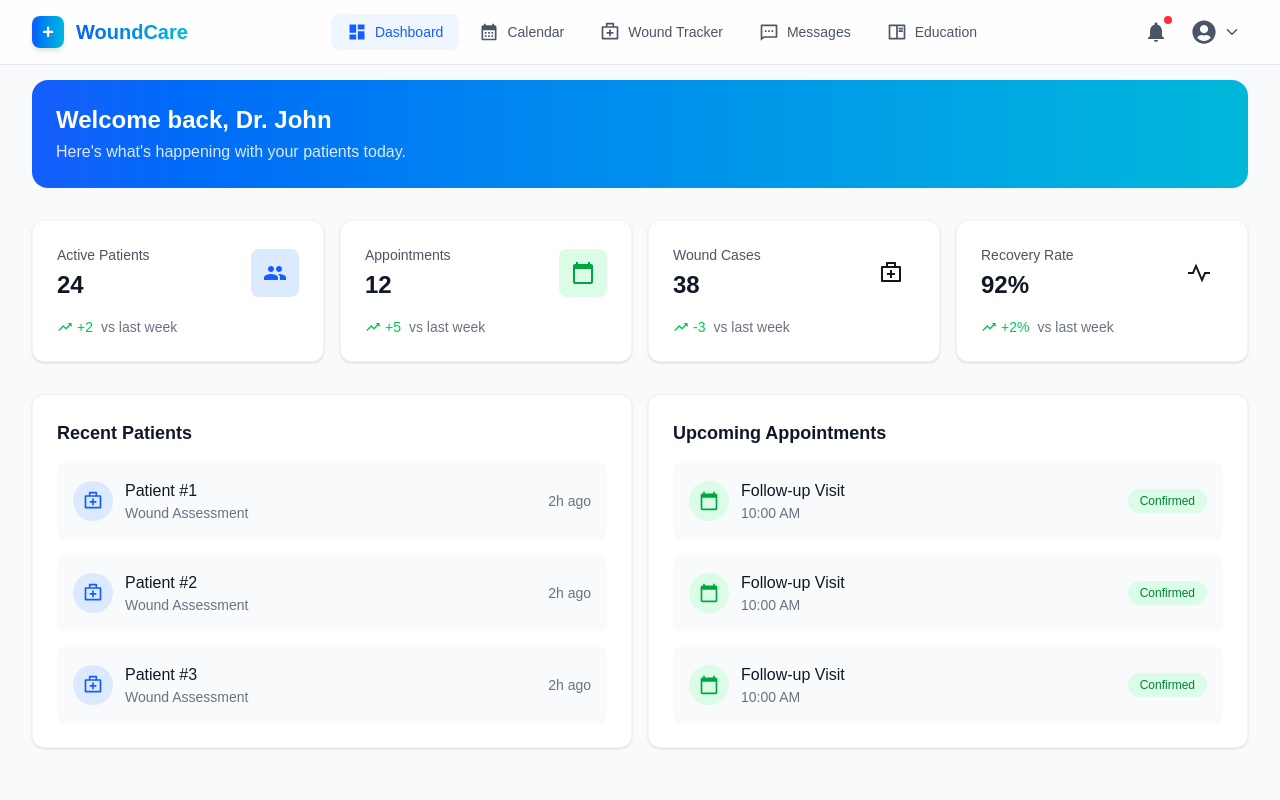
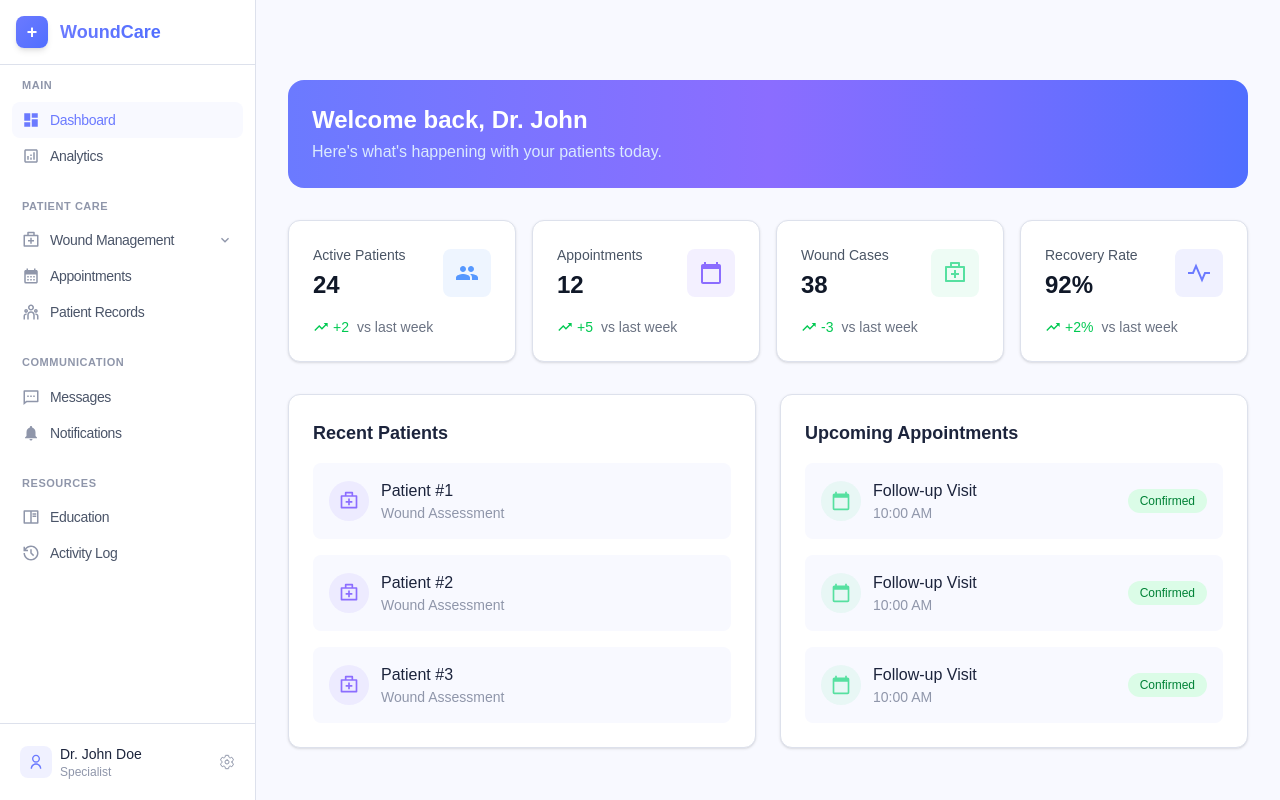
Before and after one commit to prusotamkrydv78/wound-care-app, a Next.js app: page /dashboard in a window 1280 px wide. Built offline with nearby package versions, Linux system fonts and the light colour scheme.

Commit message:
sidebar add instead of navbar

```diff
--- a/src/app/dashboard/page.jsx
+++ b/src/app/dashboard/page.jsx
@@ -4,34 +4,60 @@ import { RiFirstAidKitLine, RiPulseLine } from 'react-icons/ri';
 
 export default function Dashboard() {
   const stats = [
-    { title: 'Active Patients', value: '24', change: '+2', icon: MdPeople, color: 'blue' },
-    { title: 'Appointments', value: '12', change: '+5', icon: MdCalendarToday, color: 'green' },
-    { title: 'Wound Cases', value: '38', change: '-3', icon: RiFirstAidKitLine, color: 'purple' },
-    { title: 'Recovery Rate', value: '92%', change: '+2%', icon: RiPulseLine, color: 'cyan' },
+    {
+      title: 'Active Patients',
+      value: '24',
+      change: '+2',
+      icon: MdPeople,
+      bgColor: 'bg-[#5698FF]/10',  // secondary.blueA
+      iconColor: 'text-[#5698FF]'
+    },
+    {
+      title: 'Appointments',
+      value: '12',
+      change: '+5',
+      icon: MdCalendarToday,
+      bgColor: 'bg-[#8B6DFF]/10',  // secondary.purpleA
+      iconColor: 'text-[#8B6DFF]'
+    },
+    {
+      title: 'Wound Cases',
+      value: '38',
+      change: '-3',
+      icon: RiFirstAidKitLine,
+      bgColor: 'bg-[#56E0A0]/10',  // secondary.greenA
+      iconColor: 'text-[#56E0A0]'
+    },
+    {
+      title: 'Recovery Rate',
+      value: '92%',
+      change: '+2%',
+      icon: RiPulseLine,
+      bgColor: 'bg-[#6B7AFF]/10',  // brand.purple
+      iconColor: 'text-[#6B7AFF]'
+    },
   ];
 
   return (
-    <main className="min-h-screen bg-gray-50 pt-20 pb-8 px-4 sm:px-6 lg:px-8">
+    <main className="min-h-screen bg-[#F8F9FF] pt-20 pb-8 px-4 sm:px-6 lg:px-8">
       <div className="max-w-7xl mx-auto space-y-8">
         {/* Welcome Section */}
-        <div className="bg-gradient-to-r from-blue-600 to-cyan-500 rounded-2xl p-6 text-white">
-          <h1 className="text-2xl font-bold">Welcome back, Dr. John</h1>
+        <div className="bg-gradient-to-r from-[#6B7AFF] via-[#8B6DFF] to-[#506EFF] rounded-2xl p-6">
+          <h1 className="text-2xl font-bold text-white">Welcome back, Dr. John</h1>
           <p className="mt-1 text-blue-100">Here's what's happening with your patients today.</p>
         </div>
 
         {/* Stats Grid */}
         <div className="grid grid-cols-1 md:grid-cols-2 lg:grid-cols-4 gap-4">
-          {stats.map((stat, index) => {
-            const Icon = stat.icon;
-            return (
-              <div key={index} className="bg-white rounded-xl p-6 shadow-sm border border-gray-100">
+          {stats.map((stat, index) => (
+            <div key={index} className="bg-white rounded-xl p-6 shadow-sm border border-[#DDE1EC] hover:border-[#6B7AFF]/20 transition-colors">
               <div className="flex items-center justify-between">
                 <div>
                   <p className="text-sm text-gray-600">{stat.title}</p>
                   <p className="text-2xl font-bold mt-1 text-gray-900">{stat.value}</p>
                 </div>
-                  <div className={`bg-${stat.color}-100 p-3 rounded-lg`}>
-                    <Icon className={`w-6 h-6 text-${stat.color}-600`} />
+                <div className={`${stat.bgColor} p-3 rounded-lg`}>
+                  <stat.icon className={`w-6 h-6 ${stat.iconColor}`} />
                 </div>
               </div>
               <div className="flex items-center mt-4 text-sm">
@@ -40,46 +66,44 @@ export default function Dashboard() {
                 <span className="text-gray-500">vs last week</span>
               </div>
             </div>
-            );
-          })}
+          ))}
         </div>
 
-        {/* Recent Activity */}
-        <div className="grid grid-cols-1 lg:grid-cols-2 gap-4">
-          {/* Recent Patients */}
-          <div className="bg-white rounded-xl shadow-sm border border-gray-100 p-6">
-            <h2 className="text-lg font-semibold text-gray-900 mb-4">Recent Patients</h2>
+        {/* Activity Cards */}
+        <div className="grid grid-cols-1 lg:grid-cols-2 gap-6">
+          {/* Recent Patients Card */}
+          <div className="bg-white rounded-xl shadow-sm border border-[#DDE1EC] p-6">
+            <h2 className="text-[#1C243C] text-lg font-semibold mb-4">Recent Patients</h2>
             <div className="space-y-4">
               {[1, 2, 3].map((_, i) => (
-                <div key={i} className="flex items-center justify-between p-4 bg-gray-50 rounded-lg">
+                <div key={i} className="flex items-center justify-between p-4 bg-[#F8F9FF] rounded-lg">
                   <div className="flex items-center space-x-3">
-                    <div className="w-10 h-10 rounded-full bg-blue-100 flex items-center justify-center">
-                      <RiFirstAidKitLine className="w-5 h-5 text-blue-600" />
+                    <div className="w-10 h-10 rounded-full bg-[#8B6DFF]/10 flex items-center justify-center">
+                      <RiFirstAidKitLine className="w-5 h-5 text-[#8B6DFF]" />
                     </div>
                     <div>
-                      <p className="font-medium text-gray-900">Patient #{i + 1}</p>
-                      <p className="text-sm text-gray-500">Wound Assessment</p>
+                      <p className="font-medium text-[#1C243C]">Patient #{i + 1}</p>
+                      <p className="text-sm text-[#8F96AA]">Wound Assessment</p>
                     </div>
                   </div>
-                  <span className="text-sm text-gray-500">2h ago</span>
                 </div>
               ))}
             </div>
           </div>
 
-          {/* Upcoming Appointments */}
-          <div className="bg-white rounded-xl shadow-sm border border-gray-100 p-6">
-            <h2 className="text-lg font-semibold text-gray-900 mb-4">Upcoming Appointments</h2>
+          {/* Appointments Card */}
+          <div className="bg-white rounded-xl shadow-sm border border-[#DDE1EC] p-6">
+            <h2 className="text-[#1C243C] text-lg font-semibold mb-4">Upcoming Appointments</h2>
             <div className="space-y-4">
               {[1, 2, 3].map((_, i) => (
-                <div key={i} className="flex items-center justify-between p-4 bg-gray-50 rounded-lg">
+                <div key={i} className="flex items-center justify-between p-4 bg-[#F8F9FF] rounded-lg">
                   <div className="flex items-center space-x-3">
-                    <div className="w-10 h-10 rounded-full bg-green-100 flex items-center justify-center">
-                      <MdCalendarToday className="w-5 h-5 text-green-600" />
+                    <div className="w-10 h-10 rounded-full bg-[#56E0A0]/10 flex items-center justify-center">
+                      <MdCalendarToday className="w-5 h-5 text-[#56E0A0]" />
                     </div>
                     <div>
-                      <p className="font-medium text-gray-900">Follow-up Visit</p>
-                      <p className="text-sm text-gray-500">10:00 AM</p>
+                      <p className="font-medium text-[#1C243C]">Follow-up Visit</p>
+                      <p className="text-sm text-[#8F96AA]">10:00 AM</p>
                     </div>
                   </div>
                   <span className="px-3 py-1 text-xs font-medium text-green-700 bg-green-100 rounded-full">
--- a/src/app/layout.js
+++ b/src/app/layout.js
@@ -1,7 +1,6 @@
 import { Geist, Geist_Mono } from "next/font/google";
 import "./globals.css";
-import Navbar from "@/components/cUi/Navbar";
-import Footer from "@/components/cUi/Footer";
+import Sidebar from "@/components/cUi/Sidebar";
 
 const geistSans = Geist({
   variable: "--font-geist-sans",
@@ -24,11 +23,8 @@ export default function RootLayout({ children }) {
       <body
         className={`${geistSans.variable} ${geistMono.variable} antialiased`}
       >
-        <Navbar />
-        {children}
-
-        <Footer />
-
+        <Sidebar />
+        <div className="pl-64">{children}</div>
       </body>
     </html>
   );
--- /dev/null
+++ b/src/components/cUi/Sidebar.jsx
@@ -0,0 +1,148 @@
+'use client';
+import { useState } from 'react';
+import Link from 'next/link';
+import { usePathname } from 'next/navigation';
+import { MdDashboard, MdCalendarMonth, MdNotifications, MdExpandMore, MdOutlineAnalytics } from 'react-icons/md';
+import { RiFirstAidKitLine, RiMessage2Line, RiBookReadLine, RiUserLine, RiHistoryLine, RiTeamLine } from 'react-icons/ri';
+import { IoSettingsOutline, IoLogOutOutline } from 'react-icons/io5';
+
+const Sidebar = () => {
+  const pathname = usePathname();
+  const [openMenus, setOpenMenus] = useState({});
+
+  const toggleMenu = (key) => {
+    setOpenMenus(prev => ({ ...prev, [key]: !prev[key] }));
+  };
+
+  const navigation = [
+    {
+      title: 'MAIN',
+      items: [
+        { name: 'Dashboard', icon: MdDashboard, href: '/dashboard' },
+        { name: 'Analytics', icon: MdOutlineAnalytics, href: '/analytics' },
+      ]
+    },
+    {
+      title: 'PATIENT CARE',
+      items: [
+        {
+          name: 'Wound Management',
+          icon: RiFirstAidKitLine,
+          submenu: true,
+          href: '/wound-tracker',
+          children: [
+            { name: 'Active Cases', href: '/wound-tracker/active' },
+            { name: 'Assessment', href: '/wound-tracker/assessment' },
+            { name: 'Treatment Plans', href: '/wound-tracker/treatment' },
+          ]
+        },
+        { name: 'Appointments', icon: MdCalendarMonth, href: '/calendar' },
+        { name: 'Patient Records', icon: RiTeamLine, href: '/patients' },
+      ]
+    },
+    {
+      title: 'COMMUNICATION',
+      items: [
+        { name: 'Messages', icon: RiMessage2Line, href: '/messages' },
+        { name: 'Notifications', icon: MdNotifications, href: '/notifications' },
+      ]
+    },
+    {
+      title: 'RESOURCES',
+      items: [
+        { name: 'Education', icon: RiBookReadLine, href: '/education' },
+        { name: 'Activity Log', icon: RiHistoryLine, href: '/activity' },
+      ]
+    },
+  ];
+
+  const renderNavItem = (item) => {
+    const isActive = pathname === item.href;
+    const isOpen = openMenus[item.name];
+
+    return (
+      <div key={item.name}>
+        <Link
+          href={item.submenu ? '/' : item.href}
+          onClick={() => item.submenu && toggleMenu(item.name)}
+          className={`flex items-center justify-between px-2.5 py-2 rounded-lg text-sm font-medium
+                     transition-all duration-200 group ${isActive
+                     ? 'bg-[#F8F9FF] text-[#6B7AFF]'
+                     : 'text-[#4A5468] hover:bg-[#F8F9FF] hover:text-[#6B7AFF]'}`}
+        >
+          <div className="flex items-center gap-2.5">
+            <item.icon className={`w-4.5 h-4.5 ${
+              isActive ? 'text-[#6B7AFF]' : 'text-[#8F96AA] group-hover:text-[#6B7AFF]'
+            }`} />
+            <span className="tracking-tight">{item.name}</span>
+          </div>
+          {item.submenu && (
+            <MdExpandMore className={`w-4 h-4 transition-transform duration-200
+                                  text-[#8F96AA] ${isOpen ? 'rotate-180' : ''}`} />
+          )}
+        </Link>
+
+        {item.submenu && isOpen && (
+          <div className="ml-3 mt-1 pl-3 border-l border-[#DDE1EC]">
+            {item.children.map((child) => (
+              <Link
+                key={child.href}
+                href={child.href}
+                className={`block px-2.5 py-1.5 rounded-lg text-[13px] my-0.5
+                         ${pathname === child.href
+                           ? 'text-[#6B7AFF] bg-[#F8F9FF]'
+                           : 'text-[#8F96AA] hover:text-[#6B7AFF] hover:bg-[#F8F9FF]'}`}
+              >
+                {child.name}
+              </Link>
+            ))}
+          </div>
+        )}
+      </div>
+    );
+  };
+
+  return (
+    <div className="fixed inset-y-0 left-0 w-64 bg-white border-r border-[#DDE1EC] z-50">
+      {/* Logo - More Compact */}
+      <div className="flex items-center gap-3 px-4 py-4 border-b border-[#DDE1EC]">
+        <div className="w-8 h-8 bg-gradient-to-br from-[#6B7AFF] to-[#506EFF] rounded-lg
+                     flex items-center justify-center shadow-md">
+          <span className="text-white text-lg font-bold select-none">+</span>
+        </div>
+        <span className="text-lg font-bold bg-gradient-to-r from-[#6B7AFF] to-[#506EFF]
+                    bg-clip-text text-transparent">WoundCare</span>
+      </div>
+
+      {/* Navigation - More Compact */}
+      <div className="p-3 space-y-6 overflow-y-auto h-[calc(100vh-8rem)]">
+        {navigation.map((section) => (
+          <div key={section.title} className="space-y-1">
+            <h3 className="text-[11px] font-semibold text-[#8F96AA] px-2.5 mb-2 uppercase tracking-wider">
+              {section.title}
+            </h3>
+            <div>{section.items.map(renderNavItem)}</div>
+          </div>
+        ))}
+      </div>
+
+      {/* User Profile - More Compact */}
+      <div className="absolute bottom-0 left-0 right-0 border-t border-[#DDE1EC]">
+        <div className="p-3">
+          <div className="flex items-center gap-2 p-2 rounded-lg hover:bg-[#F8F9FF]">
+            <div className="w-8 h-8 rounded-lg bg-[#6B7AFF]/10 flex items-center justify-center">
+              <RiUserLine className="w-4 h-4 text-[#6B7AFF]" />
+            </div>
+            <div className="flex-1 min-w-0">
+              <p className="text-sm font-medium text-[#1C243C] truncate">Dr. John Doe</p>
+              <p className="text-xs text-[#8F96AA] truncate">Specialist</p>
+            </div>
+            <IoSettingsOutline className="w-4 h-4 text-[#8F96AA] hover:text-[#6B7AFF]" />
+          </div>
+        </div>
+      </div>
+    </div>
+  );
+};
+
+export default Sidebar;
--- a/src/styles/theme.js
+++ b/src/styles/theme.js
@@ -1,91 +1,34 @@
 export const theme = {
   colors: {
-    primary: {
-      50: '#EFF6FF',   // Light medical blue
-      100: '#DBEAFE',
-      200: '#BFDBFE',
-      300: '#93C5FD',
-      400: '#60A5FA',
-      500: '#3B82F6',  // Medical blue - primary brand
-      600: '#2563EB',
-      700: '#1D4ED8',
-      800: '#1E40AF',
+    // Primary colors
+    brand: {
+      DEFAULT: '#95A4FC',  // Brand color
+      light: '#F8F9FF',    // Light blue background
+      purple: '#6B7AFF',   // Purple accent
+      blue: '#506EFF',     // Blue accent
     },
-    healing: {         // Secondary palette for wound care
-      50: '#ECFDF5',
-      100: '#D1FAE5',
-      200: '#A7F3D0',
-      300: '#6EE7B7',
-      400: '#34D399',
-      500: '#10B981',  // Healing green
-      600: '#059669',
+    // Secondary colors
+    secondary: {
+      purpleA: '#8B6DFF',
+      purpleB: '#956DFF',
+      blueA: '#5698FF',
+      blueB: '#56C5FF',
+      greenA: '#56E0A0',
+      greenB: '#56E0B5',
+      yellow: '#FFE27A',
+      red: '#FF5656',
     },
-    urgent: {          // For urgent/emergency sections
-      50: '#FEF2F2',
-      100: '#FEE2E2',
-      500: '#EF4444',
-      600: '#DC2626',
+    // Monochrome shades
+    gray: {
+      100: '#F8F9FF',
+      200: '#EBEEF5',
+      300: '#DDE1EC',
+      400: '#C1C7D7',
+      500: '#8F96AA',
+      600: '#6B7280',
+      700: '#4A5468',
+      800: '#2D3648',
+      900: '#1C243C',
     },
-    neutral: {         // Clean, medical whites and grays
-      50: '#F8FAFC',   // Background white
-      100: '#F1F5F9',  // Card background
-      200: '#E2E8F0',  // Borders
-      300: '#CBD5E1',
-      400: '#94A3B8',
-      500: '#64748B',
-      600: '#475569',
-      700: '#334155',
-      800: '#1E293B',
-    },
-    department: {      // Department-specific colors
-      cardiology: '#EF4444',     // Red
-      neurology: '#8B5CF6',      // Purple
-      pediatrics: '#F59E0B',     // Warm yellow
-      orthopedics: '#10B981',    // Green
-      dentistry: '#3B82F6',      // Blue
-    },
-    status: {          // Status indicators
-      success: '#059669',
-      warning: '#F59E0B',
-      error: '#DC2626',
-      info: '#3B82F6',
-    }
   },
-  fonts: {
-    sans: ['var(--font-inter)', 'system-ui', 'sans-serif'],
-    display: ['var(--font-montserrat)', 'system-ui', 'sans-serif'], // For headers
-  },
-  spacing: {
-    container: '2rem',
-    header: '4rem',
-    section: '2.5rem',
-    card: '1.25rem',
-  },
-  shadows: {
-    sm: '0 1px 2px 0 rgb(0 0 0 / 0.05)',
-    DEFAULT: '0 4px 6px -1px rgb(0 0 0 / 0.1)',
-    card: '0 4px 6px -1px rgb(0 0 0 / 0.05), 0 2px 4px -2px rgb(0 0 0 / 0.05)',
-    elevated: '0 10px 15px -3px rgb(0 0 0 / 0.05), 0 4px 6px -4px rgb(0 0 0 / 0.05)',
-  },
-  radius: {
-    sm: '0.375rem',
-    DEFAULT: '0.5rem',
-    md: '0.75rem',
-    lg: '1rem',
-    xl: '1.5rem',
-  },
-  medical: {
-    card: {
-      padding: '1.25rem',
-      radius: '1rem',
-      shadow: '0 4px 6px -1px rgb(0 0 0 / 0.05), 0 2px 4px -2px rgb(0 0 0 / 0.05)',
-    },
-    stats: {
-      height: '8rem',
-      radius: '1rem',
-    },
-    navigation: {
-      height: '4rem',
-    }
-  }
-}
+};
--- a/tailwind.config.js
+++ b/tailwind.config.js
@@ -2,31 +2,11 @@ const { theme } = require('./src/styles/theme')
 
 /** @type {import('tailwindcss').Config} */
 module.exports = {
-  content: [
-    "./src/pages/**/*.{js,ts,jsx,tsx,mdx}",
-    "./src/components/**/*.{js,ts,jsx,tsx,mdx}",
-    "./src/app/**/*.{js,ts,jsx,tsx,mdx}",
-  ],
+  content: ["./src/**/*.{js,ts,jsx,tsx,mdx}"],
   theme: {
     extend: {
-      colors: {
-        'medical-blue': 'rgb(var(--medical-blue) / <alpha-value>)',
-        'medical-green': 'rgb(var(--medical-green) / <alpha-value>)',
-        'medical-light': 'rgb(var(--medical-light) / <alpha-value>)',
-        primary: {
-          50: '#EFF6FF',
-          100: '#DBEAFE',
-          500: '#3B82F6',
-          600: '#2563EB',
-          700: '#1D4ED8',
-        },
-      },
       colors: theme.colors,
-      fontFamily: theme.fonts,
-      spacing: theme.spacing,
     },
   },
-  plugins: [
-    require('@tailwindcss/forms')
-  ],
+  plugins: [],
 }
```
Lines whose indentation alone changed are shown as unchanged.
